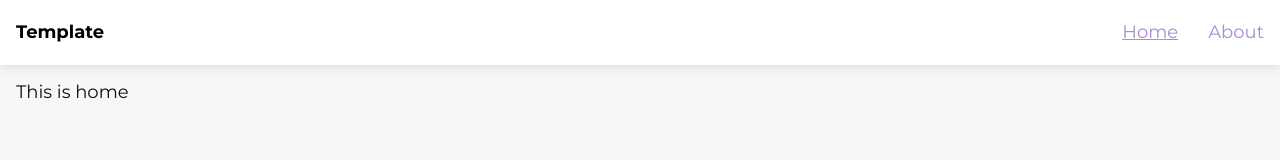
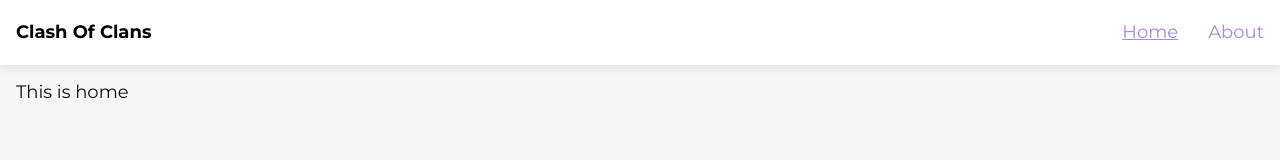
Before and after one commit to sergiohardov/clash-of-clans-vue-3, a Vue app: page / in a window 1280 px wide. Shown: the top 160 px of the page. Built offline with nearby package versions, Linux system fonts and the light colour scheme.

Commit message:
changed config

```diff
--- a/src/_config.js
+++ b/src/_config.js
@@ -1,13 +1,5 @@
-export const process = {
-  dev: true,
-};
-
-export const site = {
-  home: process.dev ? "http://localhost:8080/" : "http://google.com",
-};
-
 export const app = {
-  title: "Template",
+  title: "Clash Of Clans",
 };
 
 export const links = [
```
